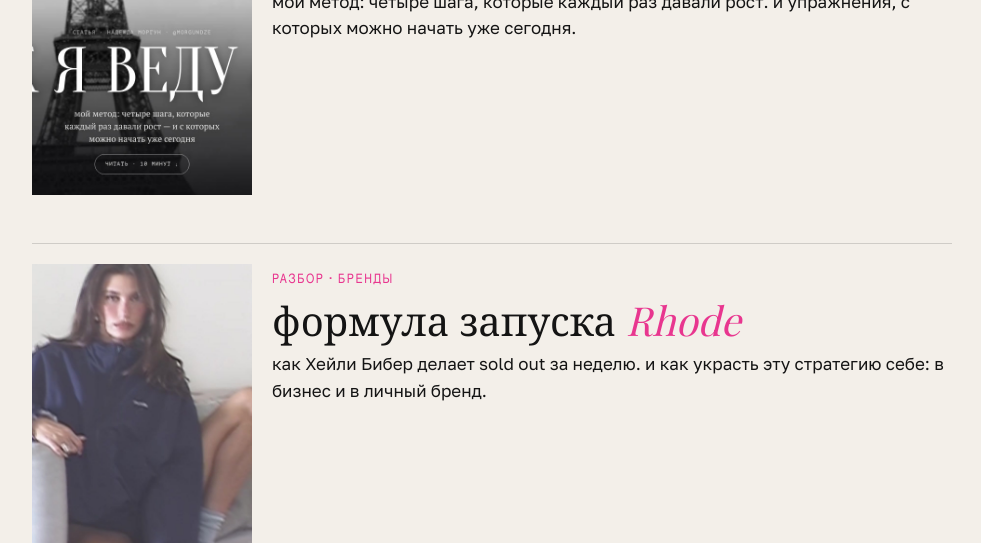
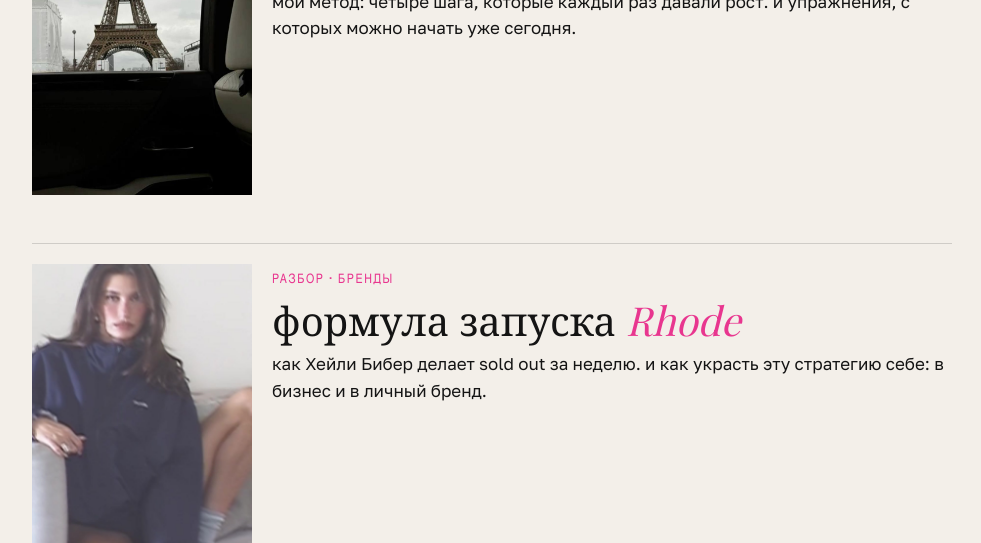
Before and after one commit to morgundze/morgundze.github.io, a plain HTML site: page index.html in a window 1280 px wide. Shown: the part 557-1100 px from the top of the page, without its empty margins (148-1129 px from the left). Drawn offline with nearby package versions, Linux system fonts and the light colour scheme; a web font is replaced by a local one.

Commit message:
Главная: обложка карточки статьи о блоге

```diff
--- a/index.html
+++ b/index.html
@@ -32,7 +32,7 @@ p { margin:0; }
   <div class="top"><span class="lab">Надежда Моргун</span><span class="lab">@morgundze</span></div>
   <h1>маркетинг, тренды и <em>личный бренд</em></h1>
   <a class="card" href="blog/">
-    <img src="blog/img/og.jpg" alt="Эйфелева башня в окне машины, чёрно-белое фото">
+    <img src="blog/img/paris.jpg" alt="Эйфелева башня в окне машины, чёрно-белое фото">
     <div><span class="lab" style="color:var(--pink)">статья · блог</span><h2>как я веду <em>блог</em></h2>
     <p>мой метод: четыре шага, которые каждый раз давали рост. и упражнения, с которых можно начать уже сегодня.</p></div>
   </a>
```
